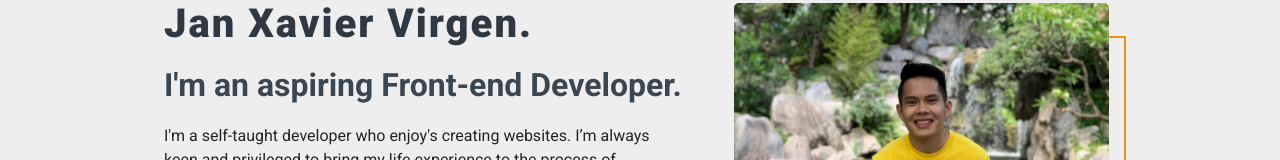
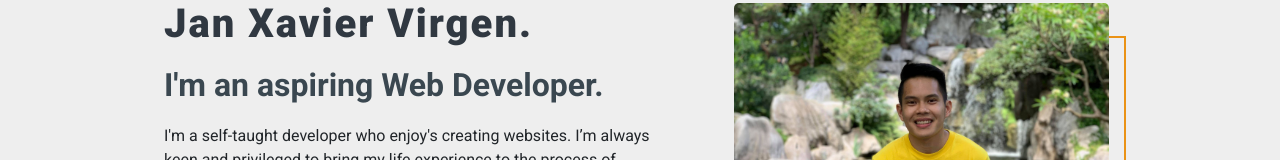
Before and after one commit to janxavierv17/jx-protfolio, a plain HTML site: page index.html in a window 1280 px wide. Shown: the part 164-324 px from the top of the page. Drawn offline with nearby package versions, Linux system fonts and the light colour scheme.

Commit message:
Change header

```diff
--- a/index.html
+++ b/index.html
@@ -69,7 +69,7 @@
             <div class="col">
               <p class="fs-6 m-0">Hi, my name is</p>
               <p class="fs-1 m-0">Jan Xavier Virgen.</p>
-              <p class="fs-2 mb-4 mt-3">I'm an aspiring Front-end Developer.</p>
+              <p class="fs-2 mb-4 mt-3">I'm an aspiring Web Developer.</p>
               <p class="shortbackground mb-5">
                 I'm a self-taught developer who enjoy's creating websites.
                 I’m always keen and privileged to bring my life experience to the process of creating the backbone of a website to adding functionality.
```
